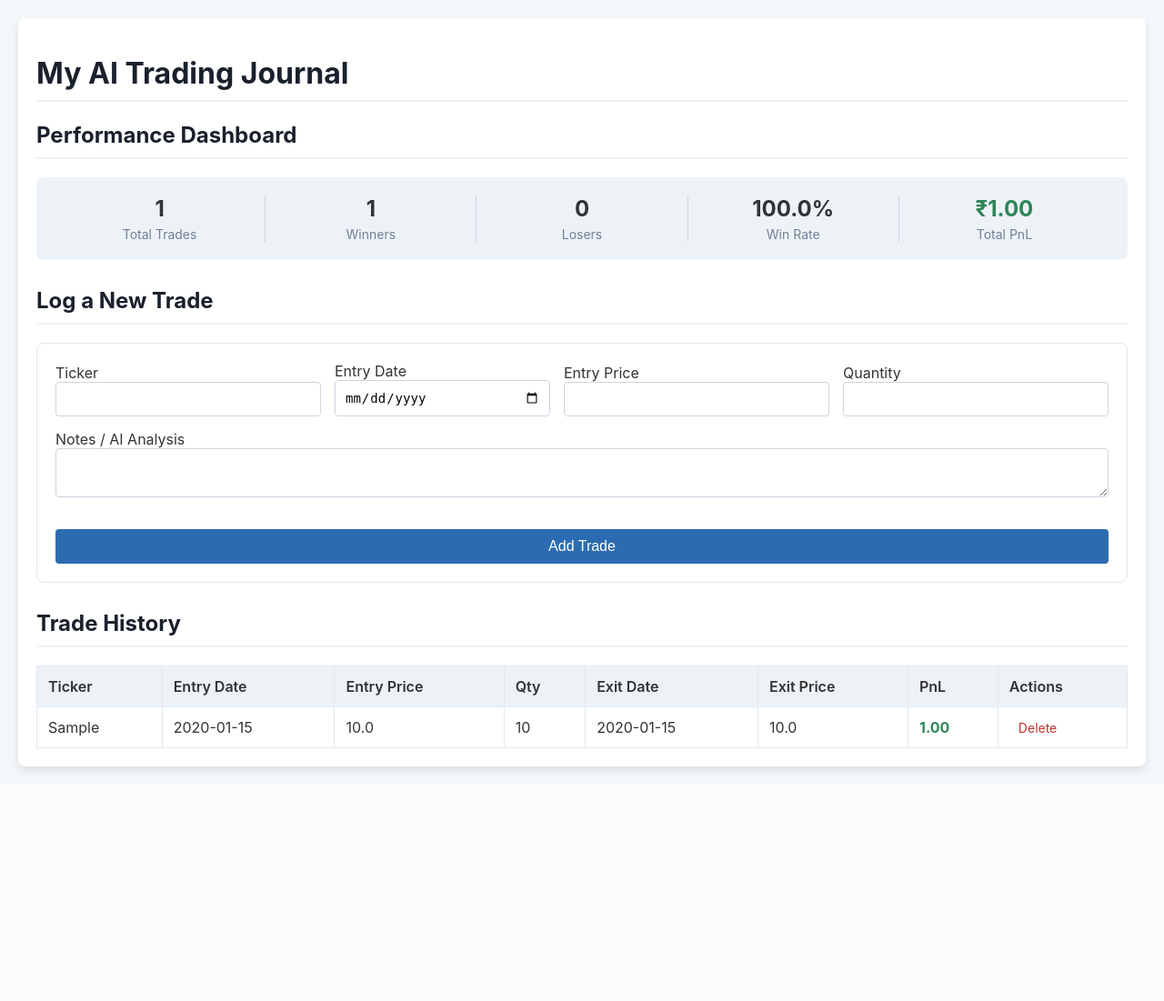
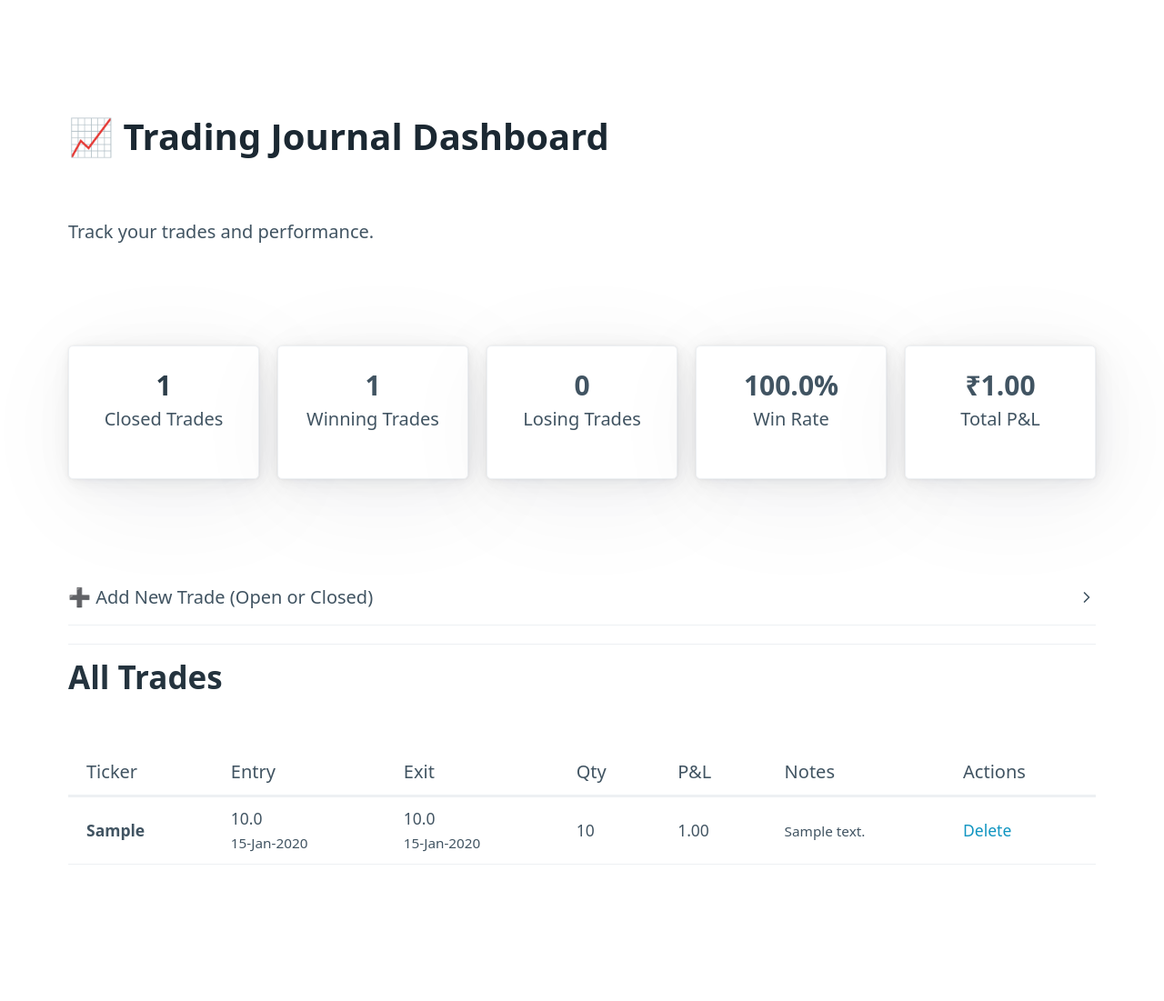
Before and after one commit to baddy555/My-Trading-Journal, a Flask app: page / in a window 1280 px wide. Shown: the whole page at 91% size. Before the commit the page ends 850 px from the top, so only its background shows below. Run offline with Flask 3, Linux system fonts and the light colour scheme; tables that the repository leaves empty hold one stand-in row (values such as "Sample post").

Commit message:
Adding Exit price

```diff
--- a/app.py
+++ b/app.py
@@ -24,17 +24,12 @@ class Trade(db.Model):
 
 @app.before_request
 def create_tables():
-    # This will create the database tables before the first request
-    # in a production-ready way.
     db.create_all()
 
 @app.route('/')
 def dashboard():
     all_trades = Trade.query.order_by(Trade.entry_date.desc()).all()
-    # (The rest of the dashboard stats calculation logic goes here...)
     closed_trades = [t for t in all_trades if t.pnl is not None]
-    total_trades = len(closed_trades)
-    winning_trades = len([t for t in closed_trades if t.pnl > 0])
     total_trades = len(closed_trades)
     winning_trades = len([t for t in closed_trades if t.pnl > 0])
     losing_trades = total_trades - winning_trades
@@ -53,6 +48,8 @@ def dashboard():
 def add_new_trade():
     entry_date_str = request.form.get('entry_date')
     if not entry_date_str: return "Error: Entry date is required", 400
+
+    # Create the trade with required entry data first
     new_trade = Trade(
         ticker=request.form.get('ticker'),
         entry_date=date.fromisoformat(entry_date_str),
@@ -60,6 +57,22 @@ def add_new_trade():
         quantity=int(request.form.get('quantity')),
         my_notes=request.form.get('my_notes')
     )
+
+    # --- NEW: Check for optional exit data ---
+    exit_price_str = request.form.get('exit_price')
+    exit_date_str = request.form.get('exit_date')
+
+    # If both exit price and date are provided, log it as a closed trade
+    if exit_price_str and exit_date_str:
+        exit_price = float(exit_price_str)
+        new_trade.exit_price = exit_price
+        new_trade.exit_date = date.fromisoformat(exit_date_str)
+
+        # Calculate P&L immediately
+        profit = (exit_price - new_trade.entry_price) * new_trade.quantity
+        new_trade.pnl = round(profit, 2)
+    # --- END OF NEW CODE ---
+
     db.session.add(new_trade)
     db.session.commit()
     return redirect(url_for('dashboard'))
--- a/templates/dashboard.html
+++ b/templates/dashboard.html
@@ -3,137 +3,137 @@
 <head>
     <meta charset="UTF-8">
     <meta name="viewport" content="width=device-width, initial-scale=1.0">
-    <title>My Trading Journal</title>
+    <title>Trading Journal Dashboard</title>
+    <!-- Pico.css for effortless, clean styling -->
+    <link rel="stylesheet" href="https://cdn.jsdelivr.net/npm/@picocss/pico@1/css/pico.min.css">
     <style>
-        body { font-family: -apple-system, BlinkMacSystemFont, "Segoe UI", Roboto, "Helvetica Neue", Arial, sans-serif; background-color: #f4f7f9; color: #333; margin: 0; padding: 20px; }
-        .container { max-width: 1200px; margin: auto; background: white; padding: 20px; border-radius: 8px; box-shadow: 0 4px 8px rgba(0,0,0,0.1); }
-        h1, h2 { color: #1a202c; border-bottom: 2px solid #edf2f7; padding-bottom: 10px; }
-        table { width: 100%; border-collapse: collapse; margin-top: 20px; }
-        th, td { border: 1px solid #e2e8f0; padding: 12px; text-align: left; vertical-align: middle; }
-        th { background-color: #edf2f7; font-weight: 600; }
-        tr:nth-child(even) { background-color: #f7fafc; }
-        .pnl-positive { color: #2f855a; font-weight: bold; }
-        .pnl-negative { color: #c53030; font-weight: bold; }
-        form { display: flex; flex-wrap: wrap; gap: 15px; align-items: flex-end; margin-bottom: 30px; padding: 20px; border: 1px solid #e2e8f0; border-radius: 8px; }
-        form input, form textarea { padding: 10px; border: 1px solid #cbd5e0; border-radius: 4px; font-size: 14px; width: 100%; box-sizing: border-box; }
-        .form-group { display: flex; flex-direction: column; flex-grow: 1; min-width: 120px; }
-        .form-group-notes { flex-basis: 100%; }
-        button, .button { background-color: #2b6cb0; color: white; padding: 10px 15px; border: none; border-radius: 4px; cursor: pointer; font-size: 16px; text-decoration: none; display: inline-block; }
-        button:hover, .button:hover { background-color: #2c5282; }
-        .dashboard-stats { display: flex; justify-content: space-around; background-color: #edf2f7; padding: 20px; border-radius: 8px; text-align: center; margin-bottom: 30px; }
-        .stat { flex: 1; border-right: 1px solid #cbd5e0; }
-        .stat:last-child { border-right: none; }
-        .stat h3 { margin: 0 0 5px 0; font-size: 24px; }
-        .stat p { margin: 0; color: #718096; font-size: 14px; }
-
-        /* Modal Styles */
-        .modal { display: none; position: fixed; z-index: 1000; left: 0; top: 0; width: 100%; height: 100%; overflow: auto; background-color: rgba(0,0,0,0.5); backdrop-filter: blur(4px); }
-        .modal-content { background-color: #fefefe; margin: 15% auto; padding: 25px; border: 1px solid #888; width: 90%; max-width: 450px; border-radius: 8px; box-shadow: 0 5px 15px rgba(0,0,0,0.3); }
-        .modal-header { display: flex; justify-content: space-between; align-items: center; border-bottom: 1px solid #e2e8f0; padding-bottom: 10px; margin-bottom: 20px; }
-        .modal-header h2 { border: none; margin: 0; }
-        .close-button { color: #aaa; font-size: 28px; font-weight: bold; }
-        .close-button:hover, .close-button:focus { color: black; text-decoration: none; cursor: pointer; }
-        .delete-link { color: #c53030; text-decoration: none; font-size: 14px; }
-        .delete-link:hover { text-decoration: underline; }
+        body { padding: 2rem; }
+        .stats-grid { display: grid; grid-template-columns: repeat(auto-fit, minmax(150px, 1fr)); gap: 1rem; margin-bottom: 2rem; }
+        .stat-card { padding: 1rem; border: 1px solid var(--card-border-color, #e1e1e1); border-radius: var(--border-radius); text-align: center; }
+        .stat-card h3 { margin: 0; }
+        .positive { color: var(--pico-color-green-500); }
+        .negative { color: var(--pico-color-red-500); }
+        .neutral { color: var(--pico-color-secondary); }
+        td, th { vertical-align: middle; }
     </style>
 </head>
 <body>
-    <div class="container">
-        <h1>My AI Trading Journal</h1>
+    <main class="container">
+        <header>
+            <h1>📈 Trading Journal Dashboard</h1>
+            <p>Track your trades and performance.</p>
+        </header>
 
-        <!-- Performance Dashboard -->
-        <h2>Performance Dashboard</h2>
-        <div class="dashboard-stats">
-            <div class="stat"><h3>{{ stats.total_trades }}</h3><p>Total Trades</p></div>
-            <div class="stat"><h3>{{ stats.winning_trades }}</h3><p>Winners</p></div>
-            <div class="stat"><h3>{{ stats.losing_trades }}</h3><p>Losers</p></div>
-            <div class="stat"><h3>{{ stats.win_rate }}%</h3><p>Win Rate</p></div>
-            <div class="stat"><h3 class="{{ 'pnl-positive' if stats.total_pnl >= 0 else 'pnl-negative' }}">₹{{ '%.2f'|format(stats.total_pnl) }}</h3><p>Total PnL</p></div>
+        <!-- Stats Section -->
+        <section class="stats-grid">
+            <article class="stat-card">
+                <h3>{{ stats.total_trades }}</h3>
+                <p>Closed Trades</p>
+            </article>
+            <article class="stat-card">
+                <h3 class="positive">{{ stats.winning_trades }}</h3>
+                <p>Winning Trades</p>
+            </article>
+            <article class="stat-card">
+                <h3 class="negative">{{ stats.losing_trades }}</h3>
+                <p>Losing Trades</p>
+            </article>
+            <article class="stat-card">
+                <h3 class="{{ 'positive' if stats.win_rate >= 50 else 'negative' }}">{{ stats.win_rate }}%</h3>
+                <p>Win Rate</p>
+            </article>
+            <article class="stat-card">
+                <h3 class="{{ 'positive' if stats.total_pnl >= 0 else 'negative' }}">₹{{ '%.2f'|format(stats.total_pnl) }}</h3>
+                <p>Total P&L</p>
+            </article>
+        </section>
+
+        <!-- Add New Trade Form -->
+        <details>
+            <summary>➕ Add New Trade (Open or Closed)</summary>
+            <form action="{{ url_for('add_new_trade') }}" method="POST">
+                <div class="grid">
+                    <input type="text" name="ticker" placeholder="Ticker (e.g., GESHIP.NS)" required>
+                    <input type="number" name="quantity" placeholder="Quantity" step="1" required>
+                </div>
+                <div class="grid">
+                    <label for="entry_price">Entry
+                        <input type="number" id="entry_price" name="entry_price" placeholder="Price" step="any" required>
+                    </label>
+                    <label for="entry_date">Entry Date
+                        <input type="date" id="entry_date" name="entry_date" required>
+                    </label>
                 </div>
 
-        <!-- New Trade Form -->
-        <h2>Log a New Trade</h2>
-        <form action="/add" method="post">
-            <div class="form-group"><label>Ticker</label><input type="text" name="ticker" required></div>
-            <div class="form-group"><label>Entry Date</label><input type="date" name="entry_date" required></div>
-            <div class="form-group"><label>Entry Price</label><input type="number" step="0.01" name="entry_price" required></div>
-            <div class="form-group"><label>Quantity</label><input type="number" name="quantity" required></div>
-            <div class="form-group form-group-notes"><label>Notes / AI Analysis</label><textarea name="my_notes" rows="2" style="width: 100%;"></textarea></div>
-            <div class="form-group"><label> </label><button type="submit">Add Trade</button></div>
+                <!-- NEW: Optional Exit Fields -->
+                <hr>
+                <p><small>Leave the fields below empty to log an open trade.</small></p>
+                <div class="grid">
+                    <label for="exit_price">Exit (Optional)
+                        <input type="number" id="exit_price" name="exit_price" placeholder="Price" step="any">
+                    </label>
+                    <label for="exit_date">Exit Date (Optional)
+                        <input type="date" id="exit_date" name="exit_date">
+                    </label>
+                </div>
+                <hr>
+
+                <textarea name="my_notes" placeholder="Your Notes & Strategy..."></textarea>
+                <button type="submit">Log Trade</button>
             </form>
+        </details>
 
-        <!-- Trade History Table -->
-        <h2>Trade History</h2>
+        <hr>
+
+        <!-- Trades Table -->
+        <h2>All Trades</h2>
+        <div class="overflow-auto">
             <table>
                 <thead>
                     <tr>
-                    <th>Ticker</th><th>Entry Date</th><th>Entry Price</th><th>Qty</th><th>Exit Date</th><th>Exit Price</th><th>PnL</th><th>Actions</th>
+                        <th>Ticker</th>
+                        <th>Entry</th>
+                        <th>Exit</th>
+                        <th>Qty</th>
+                        <th>P&L</th>
+                        <th>Notes</th>
+                        <th>Actions</th>
                     </tr>
                 </thead>
                 <tbody>
                     {% for trade in trades %}
                     <tr>
-                    <td>{{ trade.ticker }}</td>
-                    <td>{{ trade.entry_date.strftime('%Y-%m-%d') }}</td>
-                    <td>{{ trade.entry_price }}</td>
+                        <td><strong>{{ trade.ticker }}</strong></td>
+                        <td>{{ trade.entry_price }}<br><small>{{ trade.entry_date.strftime('%d-%b-%Y') }}</small></td>
+                        <td>
+                            {% if trade.exit_price %}
+                                {{ trade.exit_price }}<br><small>{{ trade.exit_date.strftime('%d-%b-%Y') }}</small>
+                            {% else %}
+                                <!-- Close Trade Form -->
+                                <form action="{{ url_for('close_trade', trade_id=trade.id) }}" method="POST" style="display: flex; gap: 5px; align-items:center;">
+                                    <input type="number" name="exit_price" placeholder="Exit Price" step="any" required style="margin:0; padding: 5px;">
+                                    <input type="date" name="exit_date" required style="margin:0; padding: 5px;">
+                                    <button type="submit" class="pico-button" style="margin:0; padding: 5px;">Close</button>
+                                </form>
+                            {% endif %}
+                        </td>
                         <td>{{ trade.quantity }}</td>
-                    <td>{{ trade.exit_date.strftime('%Y-%m-%d') if trade.exit_date else 'OPEN' }}</td>
-                    <td>{{ trade.exit_price or 'N/A' }}</td>
-                    <td class="{{ 'pnl-positive' if trade.pnl and trade.pnl > 0 else 'pnl-negative' }}">{{ '%.2f'|format(trade.pnl) if trade.pnl is not none else 'N/A' }}</td>
+                        <td class="{{ 'positive' if trade.pnl and trade.pnl > 0 else 'negative' if trade.pnl and trade.pnl < 0 else 'neutral' }}">
+                            {% if trade.pnl is not none %}{{ '%.2f'|format(trade.pnl) }}{% else %}Open{% endif %}
+                        </td>
+                        <td><small>{{ trade.my_notes }}</small></td>
                         <td>
-                        {% if trade.exit_price is none %}
-                        <button class="button" onclick="openCloseModal({{ trade.id }})" style="padding: 5px 10px; font-size: 12px; background-color: #38a169;">Close</button>
-                        {% endif %}
-                        <a href="/delete/{{ trade.id }}" onclick="return confirm('Are you sure you want to delete this trade?');" class="delete-link" style="margin-left: 10px;">Delete</a>
+                            <a href="{{ url_for('delete_trade', trade_id=trade.id) }}" onclick="return confirm('Are you sure you want to delete this trade?');">Delete</a>
                         </td>
+                    </tr>
+                    {% else %}
+                    <tr>
+                        <td colspan="7" style="text-align: center;">No trades logged yet. Add one above!</td>
                     </tr>
                     {% endfor %}
                 </tbody>
             </table>
         </div>
-
-    <!-- The Close Trade Modal -->
-    <div id="closeModal" class="modal">
-        <div class="modal-content">
-            <div class="modal-header">
-                <h2>Close Trade</h2>
-                <span class="close-button" onclick="closeModal()">×</span>
-            </div>
-            <form id="closeForm" action="" method="post" style="flex-direction: column; border: none; padding: 0;">
-                <div class="form-group">
-                    <label>Exit Date</label>
-                    <input type="date" name="exit_date" required>
-                </div>
-                <div class="form-group" style="margin-top: 15px;">
-                    <label>Exit Price</label>
-                    <input type="number" step="0.01" name="exit_price" required>
-                </div>
-                <button type="submit" style="margin-top: 20px;">Confirm Close</button>
-            </form>
-        </div>
-    </div>
-
-    <script>
-        const modal = document.getElementById('closeModal');
-        const form = document.getElementById('closeForm');
-
-        function openCloseModal(tradeId) {
-            // Set the form's action URL to the correct endpoint for this trade
-            form.action = `/close/${tradeId}`;
-            modal.style.display = 'block';
-        }
-
-        function closeModal() {
-            modal.style.display = 'none';
-        }
-
-        // Close the modal if the user clicks anywhere outside of the modal content
-        window.onclick = function(event) {
-            if (event.target == modal) {
-                closeModal();
-            }
-        }
-    </script>
-
+    </main>
 </body>
 </html>
```
Lines whose indentation alone changed are shown as unchanged.
